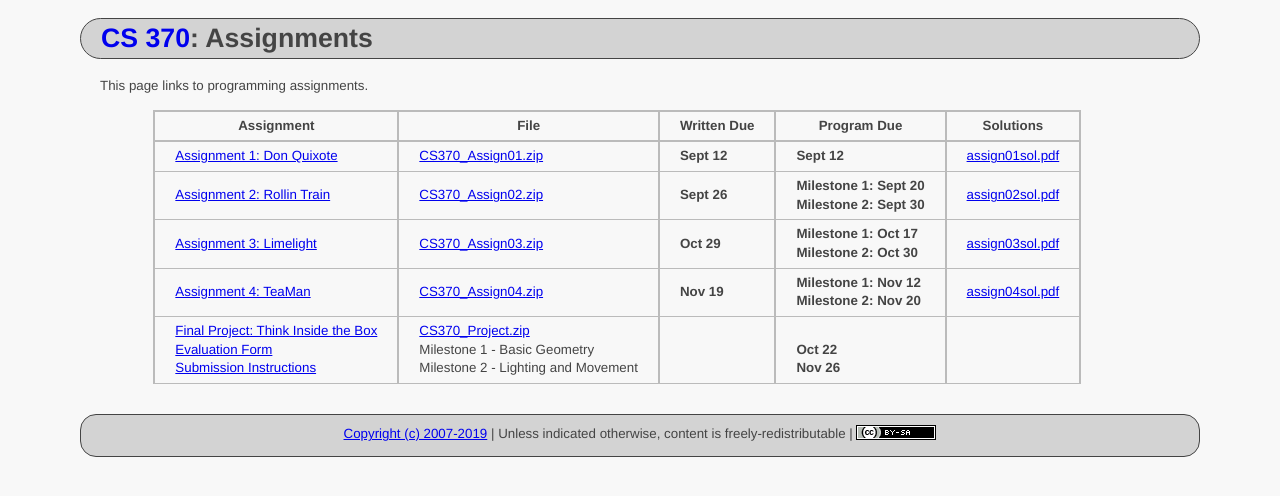
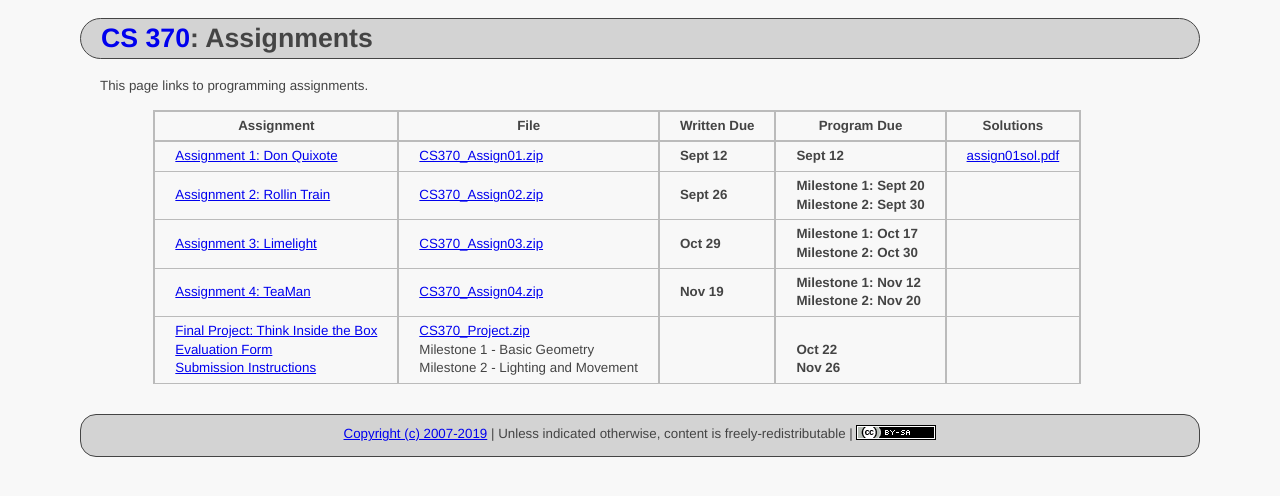
Before and after one commit to ycpcs/cs370-fall2019, a Jekyll site: the page built from assign/index.md, in a window 1280 px wide. Shown: the top 496 px of the page. Built offline with Jekyll 4.4.1, drawn with Linux system fonts in a browser that asks for light colours.

```diff
--- a/assign/index.md
+++ b/assign/index.md
@@ -8,9 +8,9 @@ This page links to programming assignments.
 > Assignment | File | Written Due | Program Due | Solutions |
 > ---------- | ---- | ----------- | ----------- | --------- |
 > [Assignment 1: Don Quixote](assign01.html)       | [CS370_Assign01.zip](src/CS370_Assign01.zip) | **Sept 12** | **Sept 12** | [assign01sol.pdf](sol/assign01sol.pdf) |
-> [Assignment 2: Rollin Train](assign02.html)      | [CS370_Assign02.zip](src/CS370_Assign02.zip) | **Sept 26**   | **Milestone 1: Sept 20** <br /> **Milestone 2: Sept 30** | [assign02sol.pdf](sol/assign02sol.pdf) |
-> [Assignment 3: Limelight](assign03.html)         | [CS370_Assign03.zip](src/CS370_Assign03.zip) | **Oct 29**   | **Milestone 1: Oct 17** <br /> **Milestone 2: Oct 30** | [assign03sol.pdf](sol/assign03sol.pdf) |
-> [Assignment 4: TeaMan](assign04.html)            | [CS370_Assign04.zip](src/CS370_Assign04.zip) | **Nov 19**   | **Milestone 1: Nov 12** <br /> **Milestone 2: Nov 20** | [assign04sol.pdf](sol/assign04sol.pdf) |
+> [Assignment 2: Rollin Train](assign02.html)      | [CS370_Assign02.zip](src/CS370_Assign02.zip) | **Sept 26**   | **Milestone 1: Sept 20** <br /> **Milestone 2: Sept 30** |  |
+> [Assignment 3: Limelight](assign03.html)         | [CS370_Assign03.zip](src/CS370_Assign03.zip) | **Oct 29**   | **Milestone 1: Oct 17** <br /> **Milestone 2: Oct 30** |  |
+> [Assignment 4: TeaMan](assign04.html)            | [CS370_Assign04.zip](src/CS370_Assign04.zip) | **Nov 19**   | **Milestone 1: Nov 12** <br /> **Milestone 2: Nov 20** |  |
 > [Final Project: Think Inside the Box](project.html) <br /> [Evaluation Form](CS370_Final_Project_eval.docx) <br /> [Submission Instructions](ProjectSubmit.html) | [CS370_Project.zip](src/CS370_Project.zip) <br /> Milestone 1 - Basic Geometry <br /> Milestone 2 - Lighting and Movement | |  <br /> **Oct 22** <br /> **Nov 26** | |
 
 <!--
```
Also changed, not shown: 1 other file.
